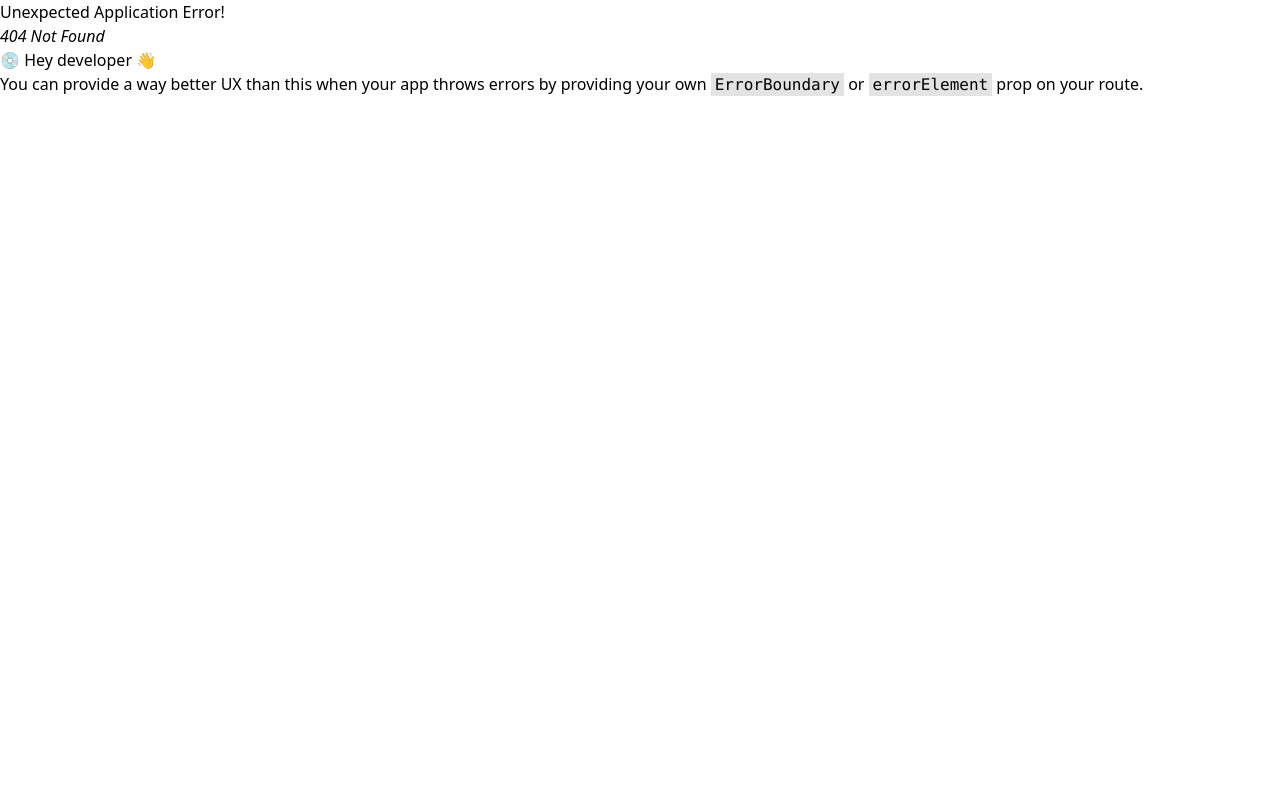
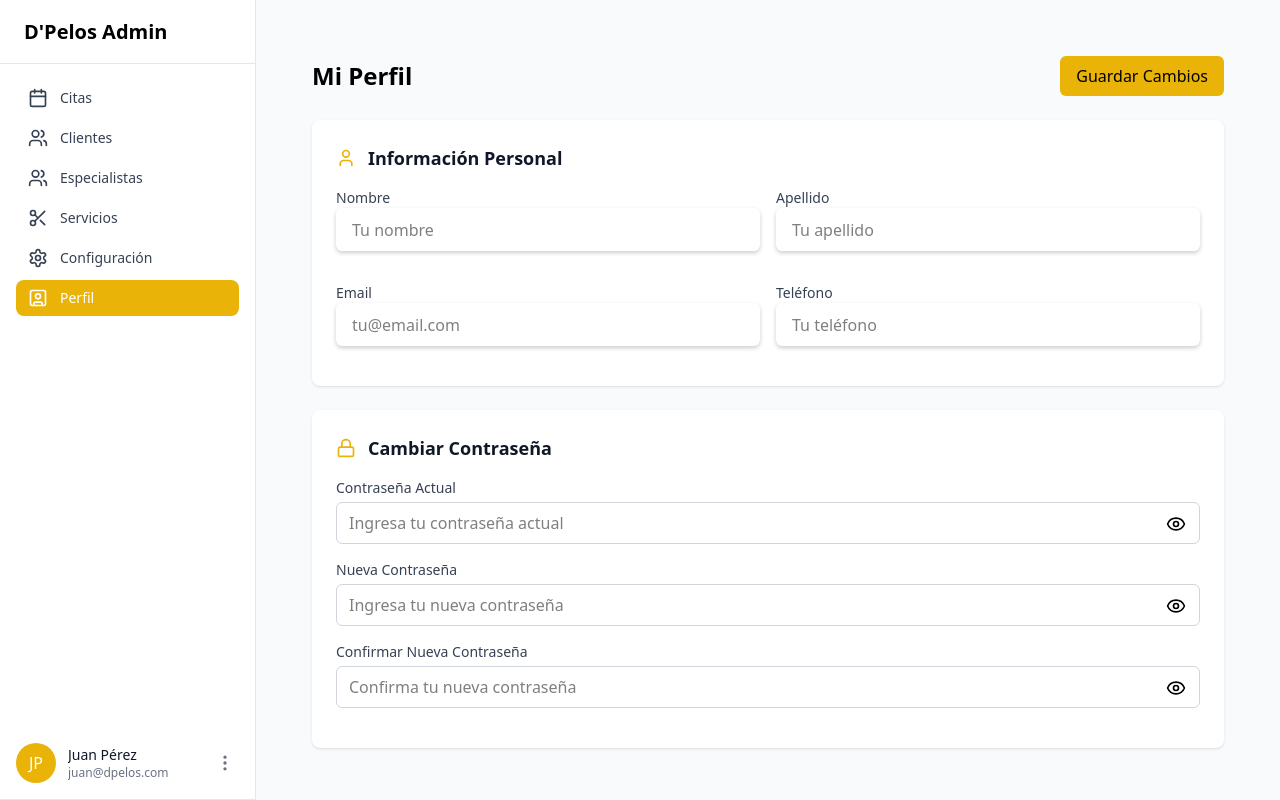
Before and after one commit to DIOR27/peluqueria, a React (Vite) app in the folder dpelos-client/: page /panel/perfil in a window 1280 px wide. Before the commit this address had no page. Built offline with nearby package versions, Linux system fonts and the light colour scheme.

Commit message:
Created perfil page

```diff
--- a/dpelos-client/src/components/dashboard/Sidebar.jsx
+++ b/dpelos-client/src/components/dashboard/Sidebar.jsx
@@ -1,7 +1,15 @@
 import { Link, useLocation } from "react-router-dom";
 import { cn } from "../../lib/utils";
-import { Settings, Calendar, Users, Scissors, MoreVertical, LogOut } from "lucide-react";
-import { Menu, MenuButton, MenuItem, MenuItems } from '@headlessui/react'
+import {
+  Settings,
+  Calendar,
+  Users,
+  Scissors,
+  MoreVertical,
+  LogOut,
+  UserSquare,
+} from "lucide-react";
+import { Menu, MenuButton, MenuItem, MenuItems } from "@headlessui/react";
 
 const navigation = [
   { name: "Citas", href: "/panel", icon: Calendar },
@@ -9,6 +17,7 @@ const navigation = [
   { name: "Especialistas", href: "/panel/especialistas", icon: Users },
   { name: "Servicios", href: "/panel/servicios", icon: Scissors },
   { name: "Configuración", href: "/panel/configuraciones", icon: Settings },
+  { name: "Perfil", href: "/panel/perfil", icon: UserSquare },
 ];
 
 export default function Sidebar() {
@@ -16,14 +25,14 @@ export default function Sidebar() {
 
   const user = {
     name: "Juan Pérez",
-    email: "juan@dpelos.com"
+    email: "juan@dpelos.com",
   };
 
   const getInitials = (name) => {
     return name
-      .split(' ')
-      .map(word => word[0])
-      .join('')
+      .split(" ")
+      .map((word) => word[0])
+      .join("")
       .toUpperCase();
   };
 
@@ -60,7 +69,9 @@ export default function Sidebar() {
             {getInitials(user.name)}
           </div>
           <div className="flex-1 min-w-0">
-            <p className="text-sm font-medium text-gray-900 truncate">{user.name}</p>
+            <p className="text-sm font-medium text-gray-900 truncate">
+              {user.name}
+            </p>
             <p className="text-xs text-gray-500 truncate">{user.email}</p>
           </div>
           <Menu>
@@ -78,9 +89,21 @@ export default function Sidebar() {
                 </button>
               </MenuItem>
               <MenuItem className="w-[180px] px-4 py-2 cursor-pointer">
-                <Link className=" data-[focus]:bg-gray-100 flex items-center gap-2" to="/panel/configuraciones">
+                <Link
+                  className=" data-[focus]:bg-gray-100 flex items-center gap-2"
+                  to="/panel/configuraciones"
+                >
                   <Settings className="h-4 w-4" />
                   Configuración
+                </Link>
+              </MenuItem>
+              <MenuItem className="w-[180px] px-4 py-2 cursor-pointer">
+                <Link
+                  className=" data-[focus]:bg-gray-100 flex items-center gap-2"
+                  to="/panel/perfil"
+                >
+                  <UserSquare className="h-4 w-4" />
+                  Perfil
                 </Link>
               </MenuItem>
             </MenuItems>
--- /dev/null
+++ b/dpelos-client/src/components/ui/FormPasswordInput.jsx
@@ -0,0 +1,14 @@
+import { useField } from "formik";
+import PasswordInput from "./PasswordInput";
+
+export default function FormPasswordInput({ name, ...props }) {
+  const [field, meta] = useField(name);
+  return (
+    <div className="mb-4">
+      <PasswordInput {...field} {...props} />
+      {meta.touched && meta.error ? (
+        <div className="text-red-500 text-xs">{meta.error}</div>
+      ) : null}
+    </div>
+  );
+}
--- /dev/null
+++ b/dpelos-client/src/pages/dashboard/Profile.jsx
@@ -0,0 +1,133 @@
+import { Button } from "../../components/ui/Button";
+import { User, Lock } from "lucide-react";
+import { Formik, Form } from "formik";
+import FormInput from "../../components/ui/FormInput";
+import FormPasswordInput from "../../components/ui/FormPasswordInput";
+import * as Yup from "yup";
+
+const initialValues = {
+  personalInfo: {
+    firstName: "",
+    lastName: "",
+    email: "",
+    phone: "",
+  },
+  passwordChange: {
+    currentPassword: "",
+    newPassword: "",
+    confirmPassword: "",
+  },
+};
+
+const validationSchema = Yup.object({
+  personalInfo: Yup.object({
+    firstName: Yup.string().required("El nombre es requerido"),
+    lastName: Yup.string().required("El apellido es requerido"),
+    email: Yup.string()
+      .email("Formato de email inválido")
+      .required("El email es requerido"),
+    phone: Yup.string()
+      .matches(/^\d+$/, "Formato de teléfono inválido")
+      .required("El teléfono es requerido"),
+  }),
+  passwordChange: Yup.object({
+    currentPassword: Yup.string().required("La contraseña actual es requerida"),
+    newPassword: Yup.string()
+      .min(8, "La contraseña debe tener al menos 8 caracteres")
+      .required("La nueva contraseña es requerida"),
+    confirmPassword: Yup.string()
+      .oneOf([Yup.ref("newPassword"), null], "Las contraseñas deben coincidir")
+      .required("La confirmación de contraseña es requerida"),
+  }),
+});
+
+export default function Profile() {
+  const handleSubmit = (values, { setSubmitting }) => {
+    console.log("Guardando cambios:", values);
+    // Aquí irá la lógica para guardar los cambios en la API
+    setSubmitting(false);
+  };
+
+  return (
+    <div className="p-6">
+      <Formik
+        initialValues={initialValues}
+        validationSchema={validationSchema}
+        onSubmit={handleSubmit}
+      >
+        {({ isSubmitting }) => (
+          <Form>
+            <div className="flex justify-between items-center mb-6">
+              <h1 className="text-2xl font-bold">Mi Perfil</h1>
+              <Button type="submit" disabled={isSubmitting}>
+                {isSubmitting ? "Guardando..." : "Guardar Cambios"}
+              </Button>
+            </div>
+
+            <div className="space-y-6">
+              {/* Sección de Información Personal */}
+              <div className="bg-white rounded-lg shadow p-6 mb-6">
+                <div className="flex items-center gap-3 mb-4">
+                  <User className="w-5 h-5 text-gold-500" />
+                  <h2 className="text-lg font-semibold text-gray-900">
+                    Información Personal
+                  </h2>
+                </div>
+                <div className="grid grid-cols-2 gap-4">
+                  <FormInput
+                    label="Nombre"
+                    name="personalInfo.firstName"
+                    placeholder="Tu nombre"
+                  />
+                  <FormInput
+                    label="Apellido"
+                    name="personalInfo.lastName"
+                    placeholder="Tu apellido"
+                  />
+                  <FormInput
+                    label="Email"
+                    name="personalInfo.email"
+                    type="email"
+                    placeholder="tu@email.com"
+                  />
+                  <FormInput
+                    label="Teléfono"
+                    name="personalInfo.phone"
+                    placeholder="Tu teléfono"
+                  />
+                </div>
+              </div>
+
+              {/* Sección de Cambio de Contraseña */}
+              <div className="bg-white rounded-lg shadow p-6 mb-6">
+                <div className="flex items-center gap-3 mb-4">
+                  <Lock className="w-5 h-5 text-gold-500" />
+                  <h2 className="text-lg font-semibold text-gray-900">
+                    Cambiar Contraseña
+                  </h2>
+                </div>
+                <div className="space-y-4">
+                  <FormPasswordInput
+                    label="Contraseña Actual"
+                    name="passwordChange.currentPassword"
+                    placeholder="Ingresa tu contraseña actual"
+                  />
+                  <FormPasswordInput
+                    label="Nueva Contraseña"
+                    name="passwordChange.newPassword"
+                    placeholder="Ingresa tu nueva contraseña"
+                  />
+                  <FormPasswordInput
+                    label="Confirmar Nueva Contraseña"
+                    name="passwordChange.confirmPassword"
+                    placeholder="Confirma tu nueva contraseña"
+                  />
+                </div>
+              </div>
+            </div>
+          </Form>
+        )}
+      </Formik>
+    </div>
+  );
+}
```
Also changed, not shown: dpelos-client/src/App.jsx (+19 -19 lines).
